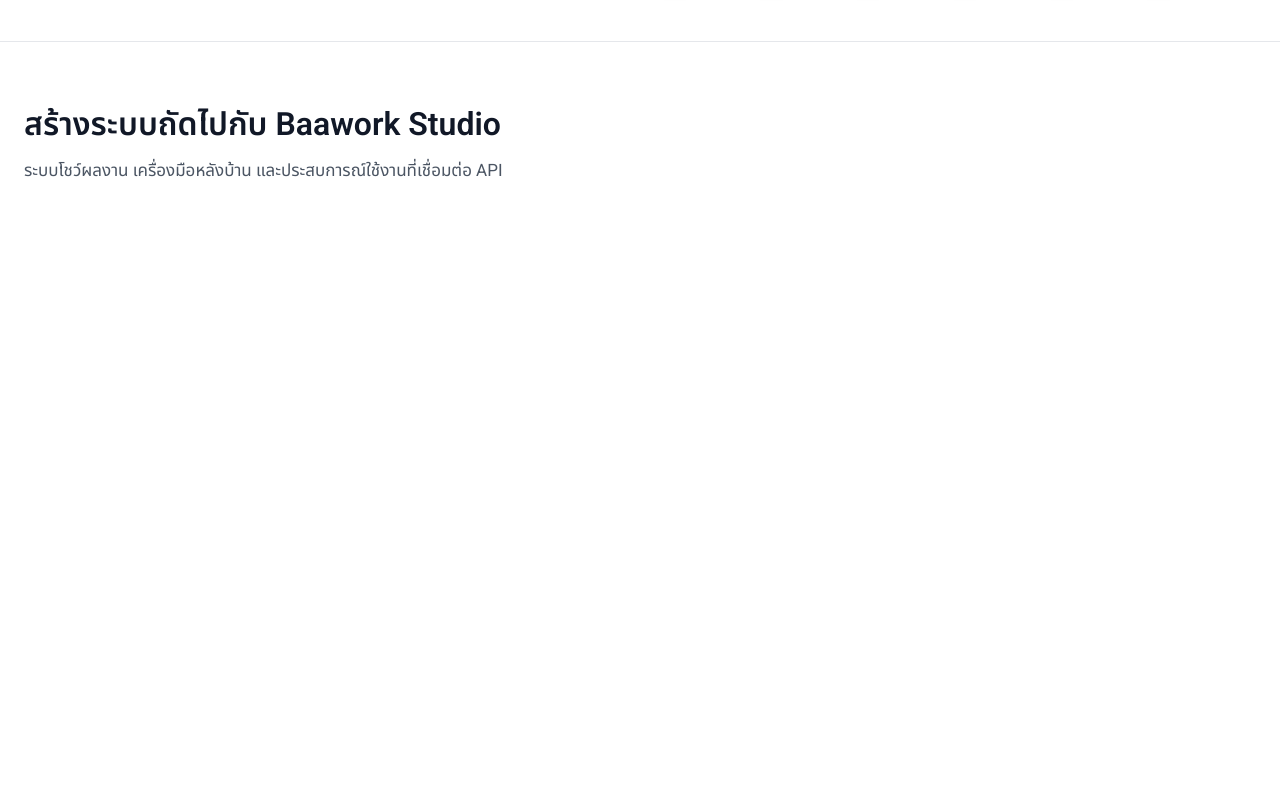
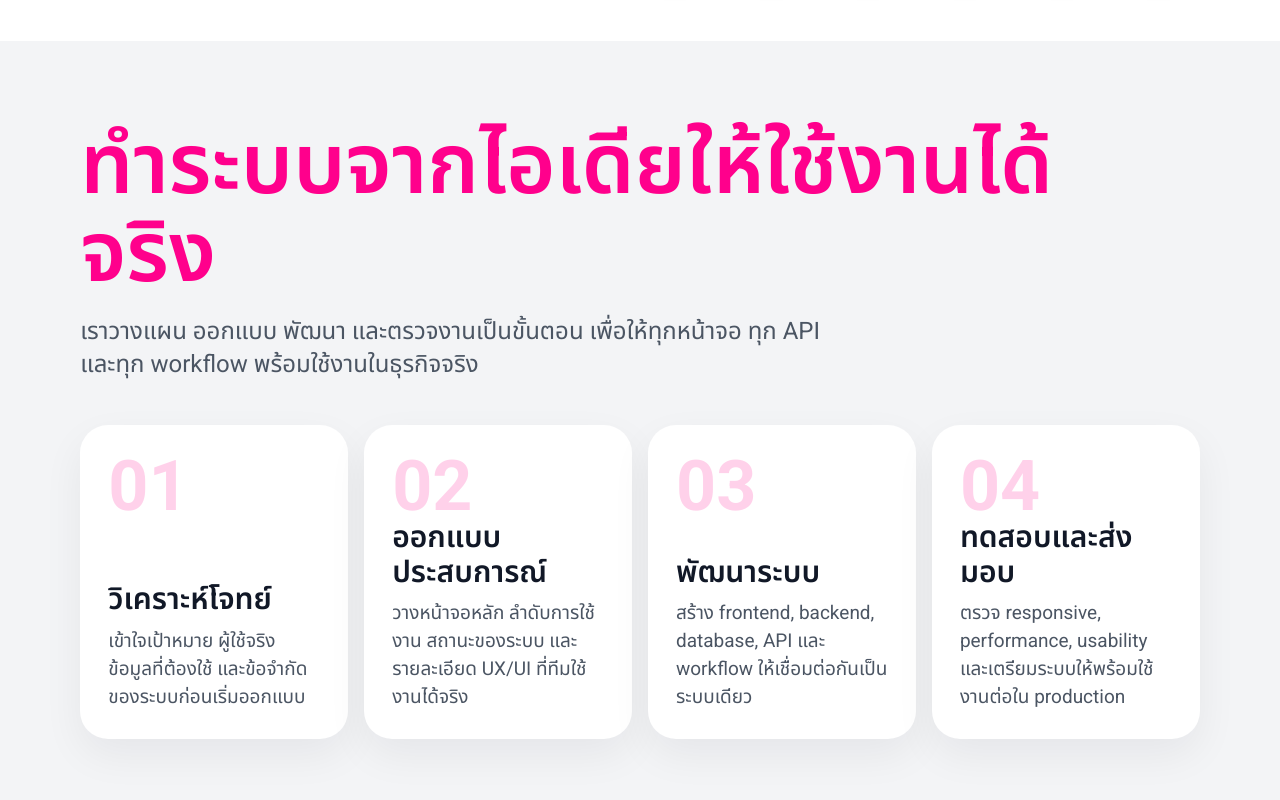
Before and after one commit to baawork-studio/Baawork-Studio, a React (Vite) app: page / in a window 1280 px wide. Shown: the part 3340-4140 px from the top of the page. Before the commit the page ends 3587 px from the top, so only its background shows below. Built offline with nearby package versions, Linux system fonts and the light colour scheme; no server answers.

Commit message:
Add workflow process section

```diff
--- a/src/pages/HomePage.tsx
+++ b/src/pages/HomePage.tsx
@@ -794,6 +794,136 @@
   );
 }
 
+const workflowSteps = [
+  {
+    number: '01',
+    title: 'วิเคราะห์โจทย์',
+    description: 'เข้าใจเป้าหมาย ผู้ใช้จริง ข้อมูลที่ต้องใช้ และข้อจำกัดของระบบก่อนเริ่มออกแบบ',
+  },
+  {
+    number: '02',
+    title: 'ออกแบบประสบการณ์',
+    description: 'วางหน้าจอหลัก ลำดับการใช้งาน สถานะของระบบ และรายละเอียด UX/UI ที่ทีมใช้งานได้จริง',
+  },
+  {
+    number: '03',
+    title: 'พัฒนาระบบ',
+    description: 'สร้าง frontend, backend, database, API และ workflow ให้เชื่อมต่อกันเป็นระบบเดียว',
+  },
+  {
+    number: '04',
+    title: 'ทดสอบและส่งมอบ',
+    description: 'ตรวจ responsive, performance, usability และเตรียมระบบให้พร้อมใช้งานต่อใน production',
+  },
+];
+
+function WorkflowSection() {
+  return (
+    <Box
+      component="section"
+      sx={{
+        bgcolor: palette.softGray,
+        py: { xs: 7, sm: 8, md: 10 },
+      }}
+    >
+      <Stack
+        spacing={{ xs: 4, md: 5.5 }}
+        sx={{
+          px: workCarouselGutter,
+        }}
+      >
+        <Stack
+          spacing={{ xs: 1.75, md: 2.25 }}
+          sx={{
+            maxWidth: 1080,
+          }}
+        >
+          <Typography
+            variant="h2"
+            sx={{
+              color: palette.primaryPink,
+              fontSize: { xs: 44, sm: 56, md: 72, lg: 84 },
+              lineHeight: 1.05,
+              fontWeight: 600,
+              letterSpacing: 0,
+            }}
+          >
+            ทำระบบจากไอเดียให้ใช้งานได้จริง
+          </Typography>
+          <Typography
+            sx={{
+              maxWidth: 780,
+              color: '#4B5563',
+              ...typeScale.bodyLarge,
+            }}
+          >
+            เราวางแผน ออกแบบ พัฒนา และตรวจงานเป็นขั้นตอน เพื่อให้ทุกหน้าจอ ทุก API และทุก workflow พร้อมใช้งานในธุรกิจจริง
+          </Typography>
+        </Stack>
+
+        <Box
+          sx={{
+            display: 'grid',
+            gridTemplateColumns: { xs: '1fr', sm: 'repeat(2, minmax(0, 1fr))', lg: 'repeat(4, minmax(0, 1fr))' },
+            gap: { xs: 1.5, md: 2 },
+          }}
+        >
+          {workflowSteps.map((step) => (
+            <Box
+              key={step.number}
+              sx={{
+                minHeight: { xs: 230, md: 300 },
+                display: 'flex',
+                flexDirection: 'column',
+                justifyContent: 'space-between',
+                p: { xs: 3, md: 3.5 },
+                borderRadius: '28px',
+                bgcolor: '#FFFFFF',
+                boxShadow: '0 16px 42px rgba(17,24,39,0.06)',
+              }}
+            >
+              <Typography
+                aria-hidden="true"
+                sx={{
+                  color: 'rgba(255,0,140,0.18)',
+                  fontSize: { xs: 56, md: 70 },
+                  lineHeight: 0.95,
+                  fontWeight: 700,
+                  letterSpacing: 0,
+                }}
+              >
+                {step.number}
+              </Typography>
+              <Stack spacing={1.25}>
+                <Typography
+                  variant="h3"
+                  sx={{
+                    color: palette.text,
+                    fontSize: { xs: 26, md: 30 },
+                    lineHeight: 1.16,
+                    fontWeight: 600,
+                    letterSpacing: 0,
+                  }}
+                >
+                  {step.title}
+                </Typography>
+                <Typography
+                  sx={{
+                    color: '#4B5563',
+                    ...typeScale.body,
+                  }}
+                >
+                  {step.description}
+                </Typography>
+              </Stack>
+            </Box>
+          ))}
+        </Box>
+      </Stack>
+    </Box>
+  );
+}
+
 export function HomePage() {
   const [projects, setProjects] = useState<Project[]>(fallbackProjects);
 
@@ -972,6 +1102,7 @@
         </Stack>
 
         <ToolStackSection />
+        <WorkflowSection />
       </Box>
     </Box>
   );
```
